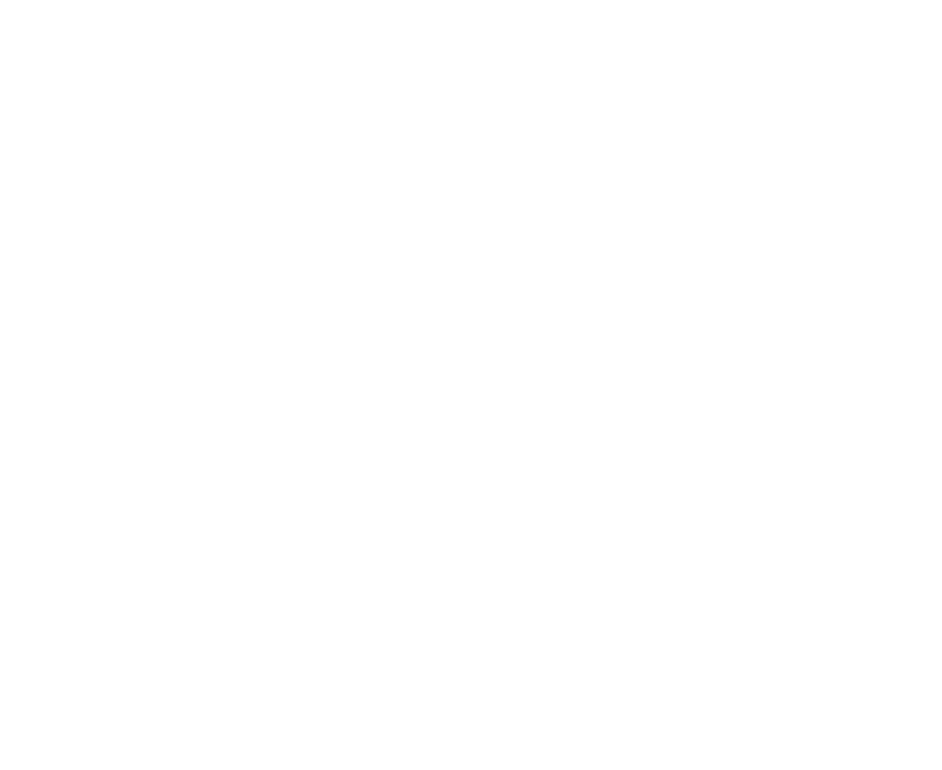
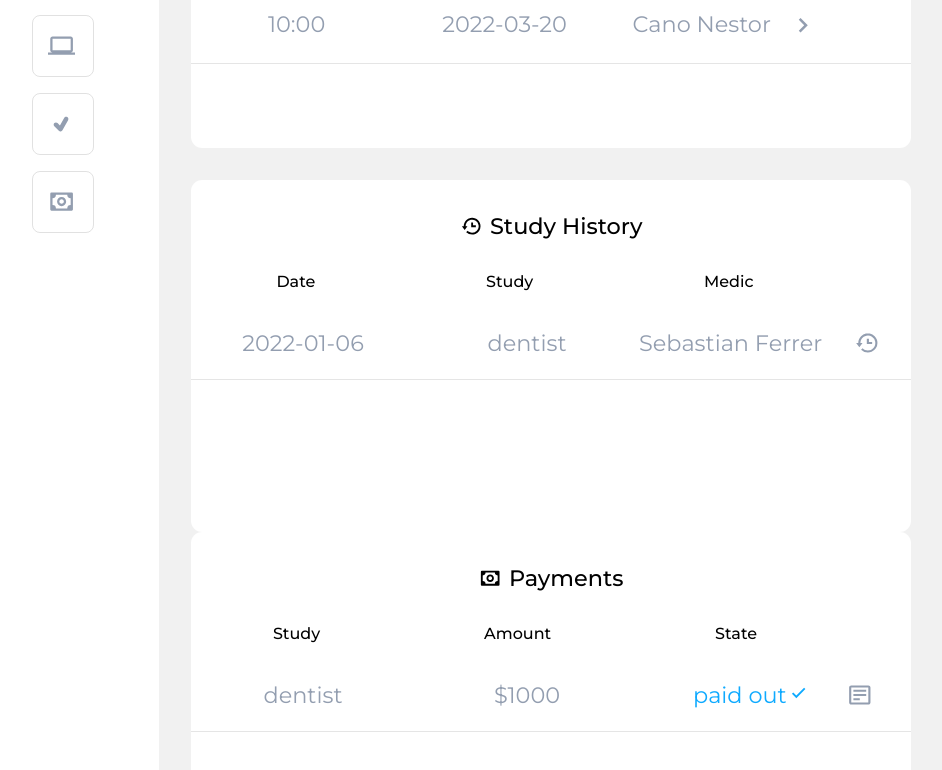
Before and after one commit to matiascalvar/medical-hub-pf, a React (Create React App) app in the folder client/: page /home in a window 1280 px wide. Shown: the part 410-1180 px from the top of the page, without its empty margins (33-975 px from the left). Before the commit the page ends 800 px from the top, so only its background shows below. Built offline with nearby package versions, Linux system fonts and the light colour scheme.

Commit message:
home design improvements and showing json data

```diff
--- a/client/src/App.tsx
+++ b/client/src/App.tsx
@@ -14,6 +14,7 @@
         <Route exact path="/" component={Landing} />
         <Route exact path="/register" component={Register} />
         <Route exact path="/login" component={Login} />
+        <Route exact path="/home" component={Home} />
       </Switch>
     </div>
   );
--- a/client/src/components/Home/Nav/Nav.module.css
+++ b/client/src/components/Home/Nav/Nav.module.css
@@ -1,8 +1,8 @@
 
 .nav{
 
-    background-color: #f4f8ff;
-    width: 15rem;
+    background-color: #ffffff;
+    width: 12rem;
     height: 100vh;
     display: flex;
     flex-direction: column;
@@ -10,10 +10,11 @@
     position: sticky;
     top: 0;
     z-index: 900;
+    padding: 0;
 }
 
 .logo{
-    width: 13rem;
+    width: 6rem;
     margin: 2rem 0 0 .8rem;
 
 }
@@ -24,6 +25,7 @@
     flex-direction: column;
     margin-top: auto;
     margin-bottom: auto;
+
 }
 
 .navButton{
--- a/client/src/components/Home/Nav/Nav.tsx
+++ b/client/src/components/Home/Nav/Nav.tsx
@@ -1,5 +1,5 @@
 import s from "./Nav.module.css";
-import Logo from "../../../assets/img/logo.svg";
+import Logo from "../../../assets/img/minimalLogo.png";
 import * as icons from "react-icons/bi";
 import * as iconsb from "react-icons/md";
 import { TiTick } from "react-icons/ti";
--- a/client/src/components/Home/UserHome/UserHome.module.css
+++ b/client/src/components/Home/UserHome/UserHome.module.css
@@ -18,7 +18,7 @@
 
 .mainContainer{
     min-height: 100vh;
-    background-color: #939eb0;
+    background-color: #f1f1f1;
     width: 100%;
 
 }
@@ -26,16 +26,18 @@
 .title{
     display: block;
     text-align: start;
-    margin-left: 3rem;
+    margin-left: 2rem;
+    margin-bottom: 2rem;
+    font-size: 4rem;
 }
 
 .shiftCard{
 
     width: 45rem;
     height: 22rem;
-    background-color:#f4f8ff;
+    background-color: #fff;
     border-radius: .7rem;
-    overflow: hidden;
+    overflow:auto;
     margin-left: 2rem;
     position: relative;
     transition: 200ms;
@@ -57,6 +59,8 @@
     width: 100%;
     justify-content: center;
     margin-top: 2rem;
+    font-size: 1.4rem;
+    font-weight: 500;
 }
 .icon{
     margin-right: .5rem;
@@ -66,11 +70,10 @@
     color: #939eb0;
     font-size: 1.4rem;
     width: 100%;
-    height: 80%;
     display: flex;
     flex-direction: column;
     align-items: center;
-    justify-content: center;
+
 
 }
 
@@ -78,7 +81,7 @@
 
     width: 45rem;
     height: 32rem;
-    background-color:#f4f8ff;
+    background-color:#fff;
     border-radius: .7rem;
     overflow: hidden;
     margin-left: 2rem;
@@ -87,8 +90,102 @@
 .historyCard{
     width: 45rem;
     height: 22rem;
-    background-color:#f4f8ff;
+    background-color:#fff;
     border-radius: .7rem;
     overflow: hidden;
     margin: 2rem 0 0 2rem;
 }
+.appointment{
+    border-bottom: 1px solid rgba(196, 196, 196, 0.445);
+    width: 100%;
+    padding: 1rem 0 1rem 0;
+    display: flex;
+}
+
+.subtitlesContainer{
+    display: flex;
+    justify-content: space-around;
+    width: 90%;
+    font-size: 1rem;
+    font-weight: 500;
+    margin: 2rem 0 1rem 0;
+}
+
+.appointmentButton{
+    border: none;
+    background-color: transparent;
+    cursor: pointer;
+    font-size: 1.9rem;
+    color: #939eb0;
+    font-weight: 500;
+    padding: 0;
+    margin-left: 1rem;
+}
+
+.appointmentButton:hover{
+    color: #0eaaff;
+}
+
+.time{
+    width: 10rem;
+    height: 2rem;
+    margin-left: 1.6rem;
+    padding: 0;
+}
+.date{
+    width: 12rem;
+    margin-left: 2rem;
+}
+.medic{
+    margin-left: 2rem;
+}
+
+.payments{
+
+    border-bottom: 1px solid rgba(196, 196, 196, 0.445);
+    width: 100%;
+    padding: 1rem 0 1rem 0;
+    display: flex;
+
+}
+
+.pay{
+    margin: 0 2rem 0 2rem;
+    min-width: 10rem;
+    display: flex;
+    align-items: center;
+    justify-content: center;
+    height: 2.5rem;
+}
+.amount{
+    margin: 0 2rem 0 2rem;
+    min-width: 10rem;
+    display: flex;
+    align-items: center;
+    justify-content: center;
+    height: 2.5rem;
+}
+.check{
+    margin: 0 0 0 2rem;
+    min-width: 10rem;
+    height: 2.5rem;
+    display: flex;
+    align-items: center;
+    justify-content: center;
+    color: #0eaaff;
+}
+.detailIcon{
+    height: 2.5rem;
+    width: 1.6rem;
+    cursor: pointer;
+    margin-left: 1rem;
+}
+.detailIcon:hover{
+   color: #0eaaff;
+}
+.medicName{
+    display: flex;
+    justify-content: center;
+    align-items: center;
+    margin-right: 1rem;
+}
--- a/client/src/components/Home/UserHome/UserHome.tsx
+++ b/client/src/components/Home/UserHome/UserHome.tsx
@@ -2,6 +2,7 @@
 import s from "./UserHome.module.css";
 import * as iconsb from "react-icons/md";
 import * as icons from "react-icons/bi";
+import {appoinments, payments, history} from "./data";
 
 export default function UserHome() : JSX.Element {
 
@@ -19,9 +20,24 @@
                         <span className={s.cardTitle}>
                             <iconsb.MdComputer className={s.icon}/>
                             Appointments
+
                         </span>
+                        <div className={s.subtitlesContainer}>
+                                <span>Time</span>
+                                <span>Date</span>
+                                <span>Medic</span>
+                        </div>
                         <div className={s.dataContainer}>
-                            You have no pending shifts
+                            {
+                                appoinments.map(data => (
+                                    <div className={s.appointment} key={data.time}>
+                                        <span className={s.time}>{data.time}</span>
+                                        <span className={s.date}>{data.date}</span>
+                                        <span className={s.medic}>{data.medic}</span>
+                                        <button className={s.appointmentButton} type="button"><icons.BiChevronRight/></button>
+                                    </div>
+                                ))
+                            }
                         </div>
                     </div>
                     <div className={s.historyCard}>
@@ -29,8 +45,22 @@
                             <icons.BiHistory className={s.icon}/>
                             Study History
                         </span>
+                        <div className={s.subtitlesContainer}>
+                                <span>Date</span>
+                                <span>Study</span>
+                                <span>Medic</span>
+                        </div>
                         <div className={s.dataContainer}>
-                             you have no studies
+                            {
+                                history.map(data =>(
+                                    <div className={s.appointment} key={data.time}>
+                                        <span className={s.pay}>{data.date}</span>
+                                        <span className={s.amount}>{data.type}</span>
+                                        <span className={s.medicName}>{data.medic}</span>
+                                        <icons.BiHistory className={s.detailIcon}/>
+                                    </div>
+                                ))
+                            }
                         </div>
                     </div>
                 </div>
@@ -39,8 +69,22 @@
                         <icons.BiMoney className={s.icon}/>
                         Payments
                     </span>
+                    <div className={s.subtitlesContainer}>
+                                <span>Study</span>
+                                <span>Amount</span>
+                                <span>State</span>
+                        </div>
                     <div className={s.dataContainer}>
-                        You have no payments made or pending
+                       {
+                           payments.map(data =>(
+                               <div key={data.amount} className={s.payments}>
+                                   <span className={s.pay}>{data.pay}</span>
+                                   <span className={s.amount}>${data.amount}</span>
+                                   <span className={s.check}>{data.pending? "Pending" : <span>paid out<icons.BiCheck/></span>}</span>
+                                   <icons.BiDetail className={s.detailIcon}/>
+                               </div>
+                           ))
+                       }
                     </div>
                 </div>
 
--- /dev/null
+++ b/client/src/components/Home/UserHome/data.ts
@@ -0,0 +1,13 @@
+
+const data1 = JSON.parse(`{"time":"9:00", "date":"2022-02-10","medic":"Sebastian Ferrer"}`);
+const data2 = JSON.parse(`{"time":"10:00", "date":"2022-03-20","medic":"Cano Nestor"}`);
+
+const data3 = JSON.parse(`{"amount":1000, "pending":false, "pay": "dentist" }`);
+
+const data4 = JSON.parse(`{"date":"2022-01-06", "medic":"Sebastian Ferrer", "type": "dentist"}`);
+
+export const appoinments = [data1,data2];
+
+export const payments = [data3];
+
+export const history = [data4];
```
Also changed, not shown: client/src/assets/img/minimalLogo.png (added).
